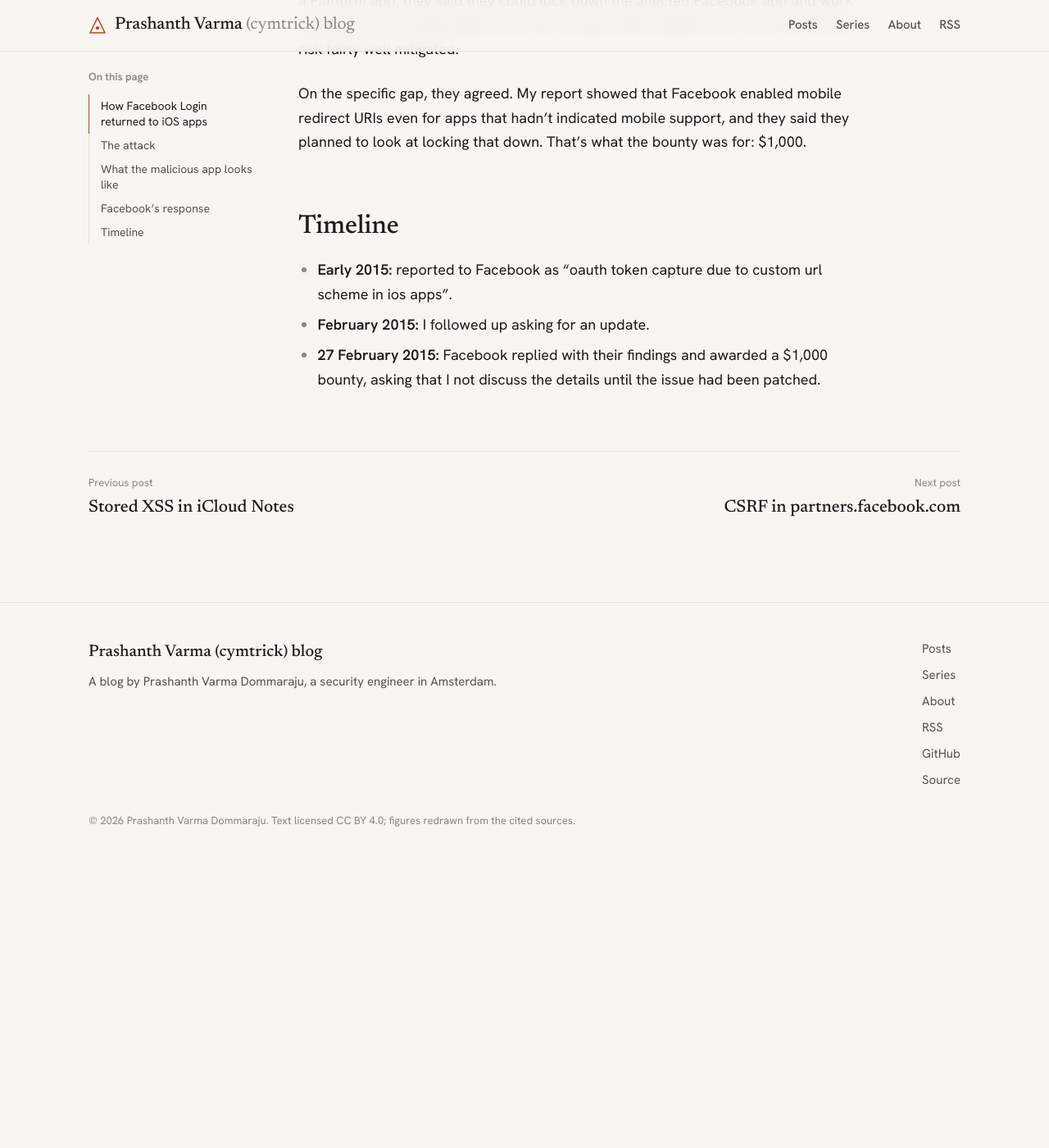
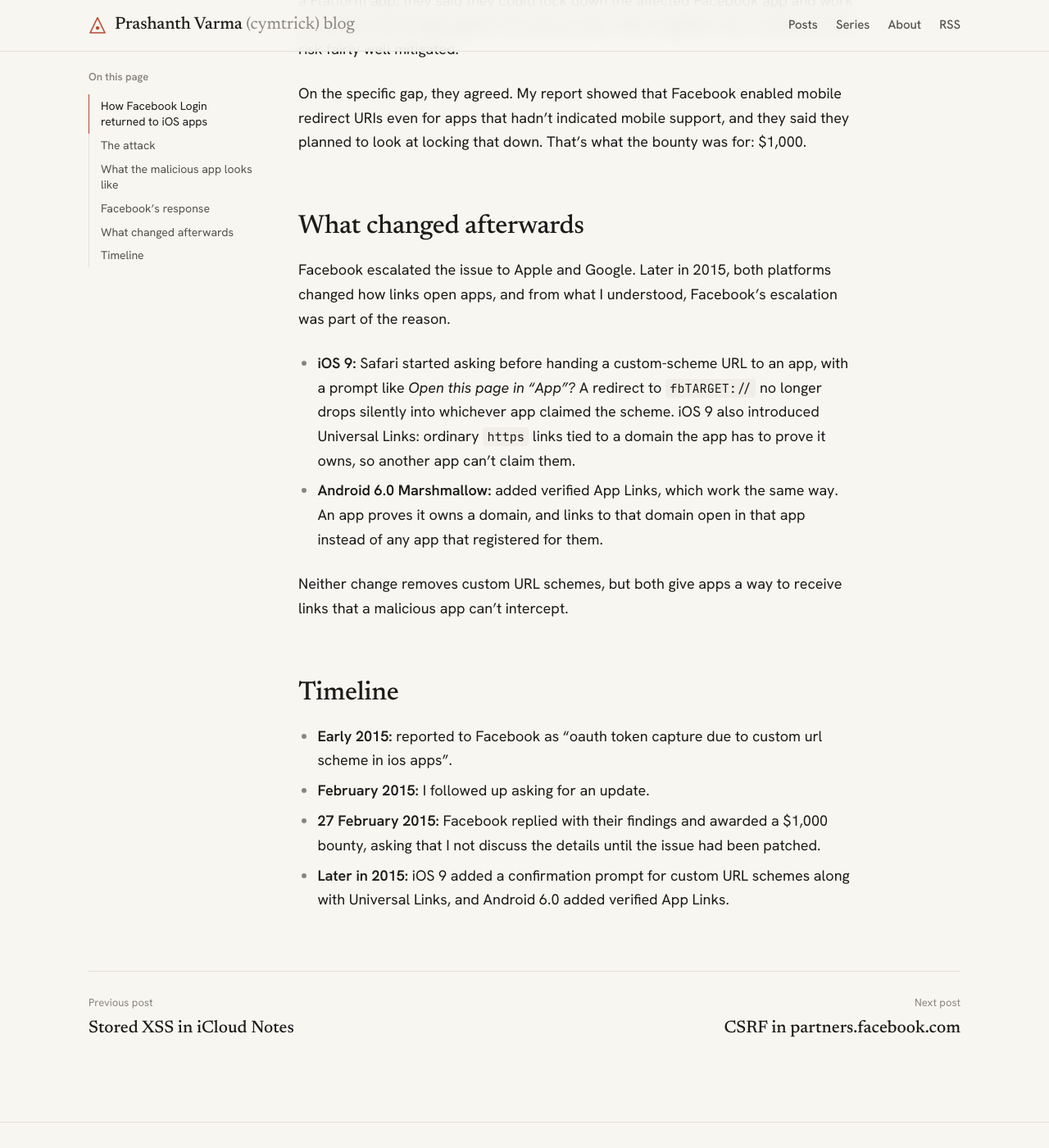
Before and after one commit to cymtrick/cymtrick.github.io, a Jekyll site: the page built from _posts/2015-02-28-facebook-oauth-ios-url-scheme.md, in a window 1280 px wide and 1400 px high, scrolled down 4463 px. Shown: the whole window at 82% size. Built offline with Jekyll 4.4.1, drawn with Linux system fonts in a browser that asks for light colours; before the commit the page ends 5510 px from its top, so only the background shows below that.

Commit message:
Facebook OAuth post: add what changed in iOS 9 and Android 6.0
Co-Authored-By: Claude Opus 5.5 <noreply@anthropic.com>
Claude-Session: https://claude.ai/code/session_01WUUL54RW17Dj4FEiyqp19z

```diff
--- a/_posts/2015-02-28-facebook-oauth-ios-url-scheme.md
+++ b/_posts/2015-02-28-facebook-oauth-ios-url-scheme.md
@@ -88,8 +88,18 @@ On the general problem, they considered it hard to fully lock down. OAuth has no
 
 On the specific gap, they agreed. My report showed that Facebook enabled mobile redirect URIs even for apps that hadn't indicated mobile support, and they said they planned to look at locking that down. That's what the bounty was for: $1,000.
 
+## What changed afterwards
+
+Facebook escalated the issue to Apple and Google. Later in 2015, both platforms changed how links open apps, and from what I understood, Facebook's escalation was part of the reason.
+
+- **iOS 9:** Safari started asking before handing a custom-scheme URL to an app, with a prompt like *Open this page in "App"?* A redirect to `fbTARGET://` no longer drops silently into whichever app claimed the scheme. iOS 9 also introduced Universal Links: ordinary `https` links tied to a domain the app has to prove it owns, so another app can't claim them.
+- **Android 6.0 Marshmallow:** added verified App Links, which work the same way. An app proves it owns a domain, and links to that domain open in that app instead of any app that registered for them.
+
+Neither change removes custom URL schemes, but both give apps a way to receive links that a malicious app can't intercept.
+
 ## Timeline
 
 - **Early 2015:** reported to Facebook as "oauth token capture due to custom url scheme in ios apps".
 - **February 2015:** I followed up asking for an update.
 - **27 February 2015:** Facebook replied with their findings and awarded a $1,000 bounty, asking that I not discuss the details until the issue had been patched.
+- **Later in 2015:** iOS 9 added a confirmation prompt for custom URL schemes along with Universal Links, and Android 6.0 added verified App Links.
```
